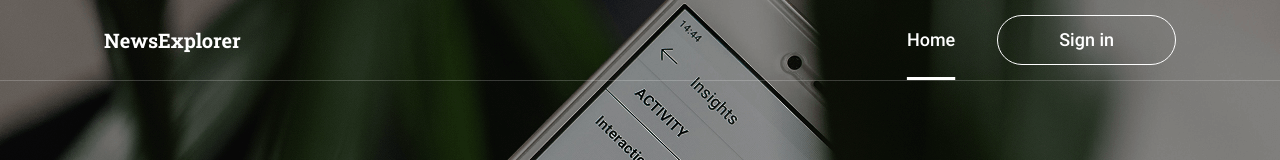
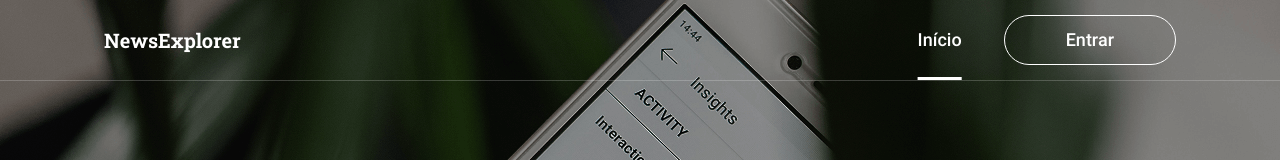
Before and after one commit to jlcambraia/news-explorer-frontend, a React (Vite) app: page / in a window 1280 px wide. Shown: the top 160 px of the page. Built offline with nearby package versions, Linux system fonts and the light colour scheme.

Commit message:
refactor: traduz texto para português

```diff
--- a/src/components/Navigation/Navigation.jsx
+++ b/src/components/Navigation/Navigation.jsx
@@ -32,7 +32,7 @@ export default function Navigation({
         {!isUserLoggedIn ? (
           <>
             <NavLink className={handleActiveLink} to="/">
-              Home
+              Início
             </NavLink>
             <button
               className={
@@ -40,16 +40,16 @@ export default function Navigation({
               }
               onClick={() => openPopup(loginPopup)}
             >
-              Sign in
+              Entrar
             </button>
           </>
         ) : (
           <>
             <NavLink className={handleActiveLink} to="/">
-              Home
+              Início
             </NavLink>
             <NavLink className={handleActiveLink} to="/saved-news">
-              Saved articles
+              Artigos salvos
             </NavLink>
             <button
               className={
```
